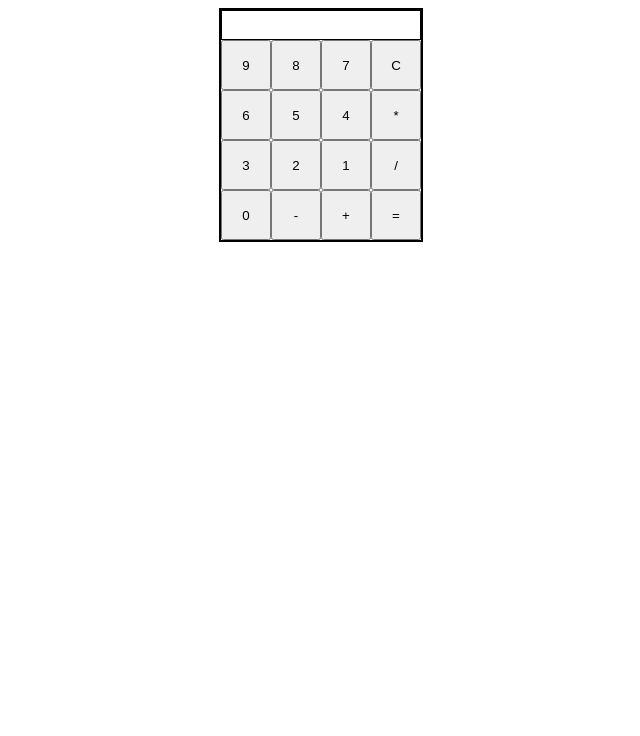
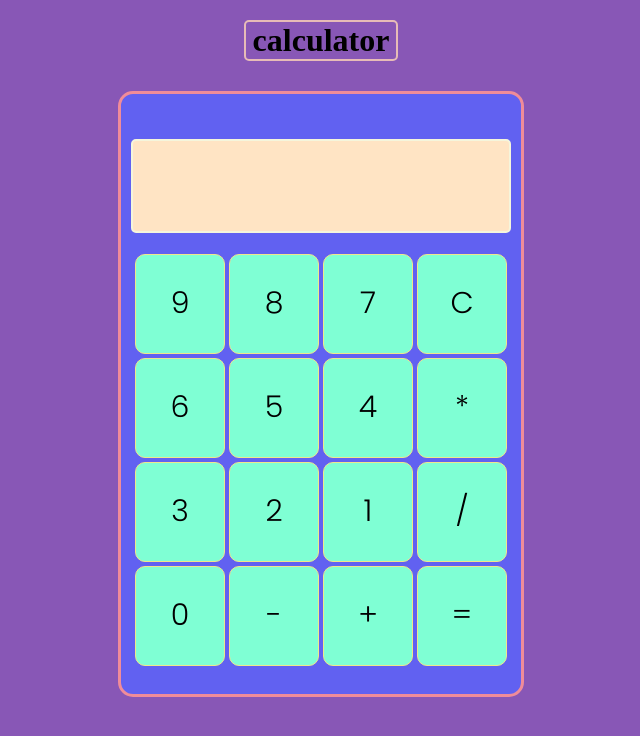
Before and after one commit to Bala040404/calculator, a plain HTML site: page index.html in a window 1280 px wide. Shown: the whole page, without its empty margins (319-959 px from the left). Drawn offline with Linux system fonts and the light colour scheme.

Commit message:
calci with css

```diff
--- a/index.html
+++ b/index.html
@@ -10,30 +10,39 @@
 </head>
 
 <body>
+    <h1 id="heading">calculator</h1>
     <div id="container">
         <h3 id="disp"></h3>
 
+        <div id="row1">
 
             <button class="but">9</button>
             <button class="but">8</button>
             <button class="but">7</button>
             <button class="but">C</button>
+        </div>
+
+        <div id="row2">
 
             <button class="but">6</button>
             <button class="but">5</button>
             <button class="but">4</button>
             <button class="but">*</button>
+        </div>
 
+        <div id="row3">
             <button class="but">3</button>
             <button class="but">2</button>
             <button class="but">1</button>
             <button class="but">/</button>
+        </div>
 
-
+        <div id="row4">
             <button class="but">0</button>
             <button class="but">-</button>
             <button class="but">+</button>
             <button class="but">=</button>
+        </div>
 
 
 
--- a/style.css
+++ b/style.css
@@ -1,28 +1,83 @@
-.but {
-    display: block;
-    height: 50px;
-    width: 50px;
+@import url('https://fonts.googleapis.com/css2?family=Golos+Text&family=Poppins:wght@300&display=swap');
+
+
+body {
+    background-color: rgb(136, 87, 182);
+
 }
 
-body {
-    display: flex;
-    justify-content: center;
-    height: 50vh;
+#heading {
+    border: 2px solid rgb(231, 188, 183);
+    border-radius: 5px;
+    width: 150px;
+    margin: 20px auto;
+    text-align: center;
 }
 
 #container {
+    margin: 30px auto;
+    border: 2px solid rebeccapurple;
     display: flex;
-    flex-wrap: wrap;
-    border: solid 2px black;
-    height: 230px;
-    width: 200px
+    flex-direction: column;
+    width: 400px;
+    height: 600px;
+    background-color: rgb(97, 97, 241);
+    justify-content: center;
+    border: 3px solid rgb(240, 140, 153);
+    border-radius: 15px;
+    align-items: center;
 }
 
 #disp {
-    width: 200px;
-    height: 30px;
-    border: solid 1px black;
-    box-sizing: border-box;
-    padding: 0;
-    margin: 0;
+    height: 90px;
+    width: 94%;
+    border: 2px solid beige;
+    border-radius: 5px;
+    background-color: bisque;
+
 }
+
+
+#row1 {
+
+    display: flex;
+
+}
+
+#row2 {
+
+    display: flex;
+
+}
+
+
+#row3 {
+
+    display: flex;
+
+}
+
+#row4 {
+    display: flex;
+}
+
+.but {
+    background-color: aquamarine;
+    font-size: 30px;
+    font-family: 'Poppins', sans-serif;
+    margin: 2px 2px;
+    width: 90px;
+    height: 100px;
+    border: 1px solid khaki;
+    border-radius: 10px;
+}
+
+.but:hover {
+    background-color: rgb(246, 255, 127);
+
+}
+
+.but:active {
+    background-color: rgb(127, 236, 255);
+    border-radius: 30px;
+}
```
Lines whose indentation alone changed are shown as unchanged.
